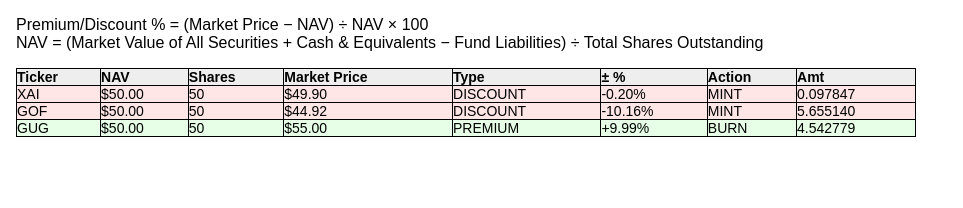
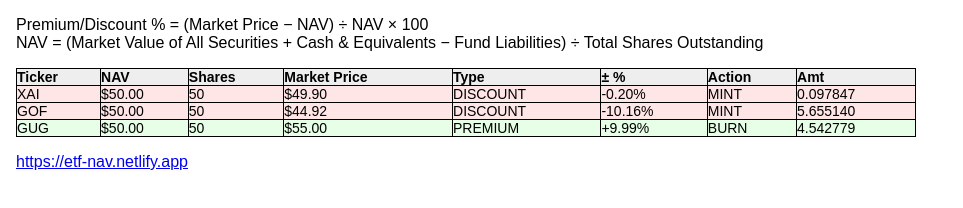
Before and after one commit to amr080/cef-nav, a plain HTML site: page index.html in a window 1280 px wide. Shown: the whole page, without its empty margins (0-963 px from the left). Drawn offline with Linux system fonts and the light colour scheme.

Commit message:
Update index.html

```diff
--- a/index.html
+++ b/index.html
@@ -27,6 +27,8 @@
  </thead>
  <tbody></tbody>
 </table>
+ <p><a href="https://etf-nav.netlify.app" target="_blank" rel="noopener noreferrer">https://etf-nav.netlify.app</a></p>
+
 <script>
 const NEUTRAL = 0.01;                 // 1 bp threshold
 const fmtUSD  = v => v.toLocaleString('en-US',{style:'currency',currency:'USD',minimumFractionDigits:2});
```
